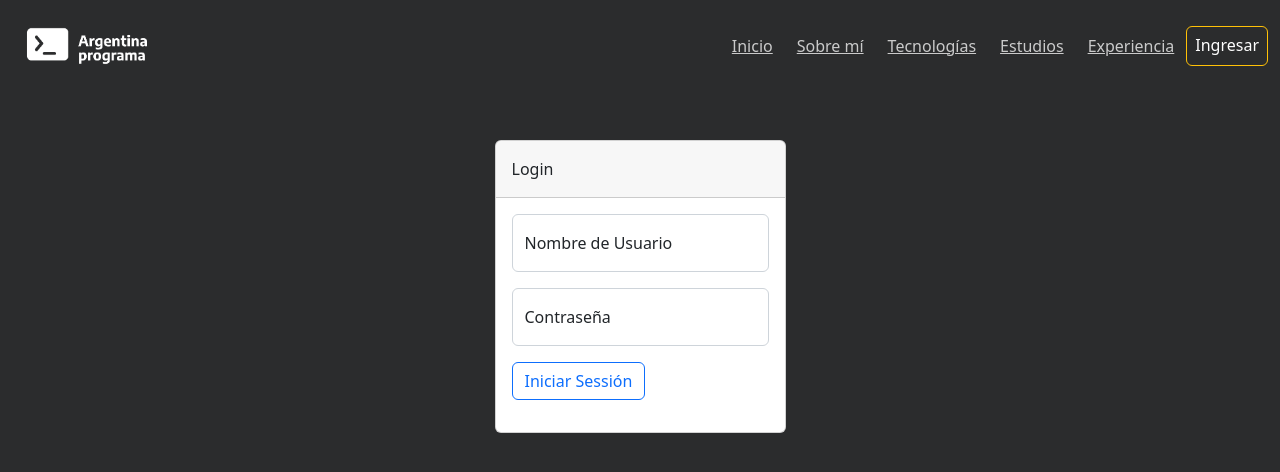
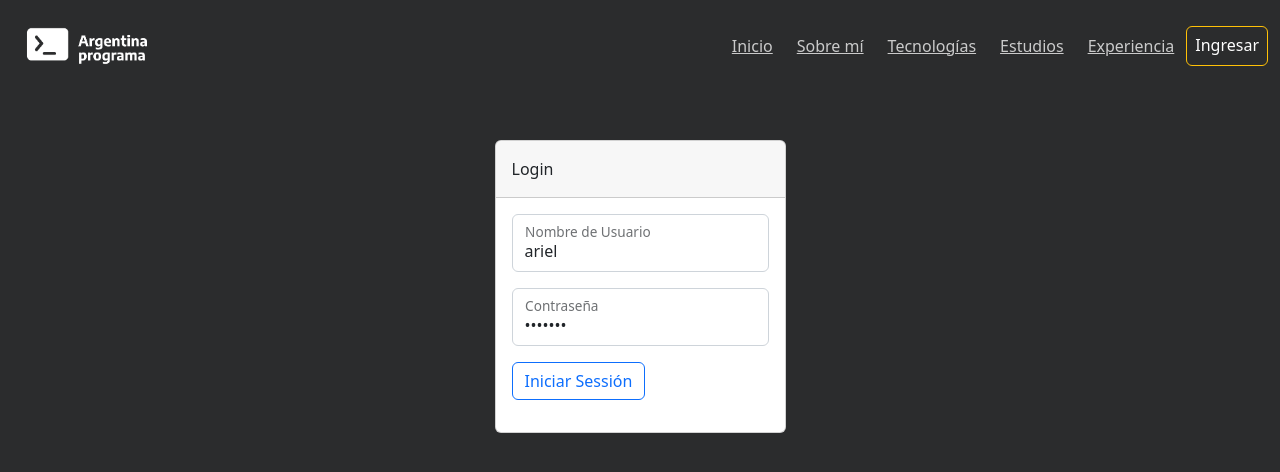
Before and after one commit to darmstedgio/portfolioargprog-front, an Angular app: page /login in a window 1280 px wide. Shown: the top 472 px of the page. Built offline with nearby package versions, Linux system fonts and the light colour scheme.

Commit message:
trying to share a value logged

```diff
--- a/src/app/app.module.ts
+++ b/src/app/app.module.ts
@@ -9,7 +9,7 @@ import { AboutmeComponent } from './modules/aboutme/aboutme.component';
 import { StudiesComponent } from './modules/studies/studies.component';
 import { ExperiencesComponent } from './modules/experiences/experiences.component';
 import { FooterComponent } from './modules/footer/footer.component';
-import { FormsModule } from '@angular/forms';
+import { FormsModule, ReactiveFormsModule } from '@angular/forms';
 import { HomeComponent } from './modules/home/home.component';
 import { HttpClientModule } from '@angular/common/http';
 import { LoginComponent } from './modules/login/login.component';
@@ -32,6 +32,7 @@ import { interceptorProvider } from './core/interceptors/auth-interceptor.servic
     BrowserModule,
     AppRoutingModule,
     FormsModule,
+    ReactiveFormsModule,
     HttpClientModule,
   ],
   providers: [interceptorProvider],
--- a/src/app/modules/experiences/experiences.component.ts
+++ b/src/app/modules/experiences/experiences.component.ts
@@ -20,7 +20,6 @@ export class ExperiencesComponent implements OnInit {
     this._laboral_experience.getLaboralExperience().subscribe(
       result => {
         this.laboralExperiences = result;
-        console.log(<any> this.laboralExperiences);
       }
     );
   }
--- a/src/app/modules/login/login.component.ts
+++ b/src/app/modules/login/login.component.ts
@@ -13,8 +13,8 @@ export class LoginComponent implements OnInit {
   isLogged = false;
   isLoginFail = false;
   userLogin: any;
-  public username: string = '';
-  public password: string = '';
+  public username: string = 'ariel';
+  public password: string = 'aMunoz1';
   public errMsj: string = '';
 
   roles: string[] = [];
@@ -48,8 +48,8 @@ export class LoginComponent implements OnInit {
         this.tokenService.setUserName(data.username);
         this.tokenService.setAuthorities(data.authorities);
         this.roles = data.authorities;
-        this.comunicationService.binario.emit(false);
-
+        // Emit para ocultar login del navbar
+        this.comunicationService.binario.emit(true);
       }
       ,
       err => {
@@ -57,16 +57,19 @@ export class LoginComponent implements OnInit {
         this.isLoginFail = true;
         this.errMsj = err.error.mensaje;
         console.log(this.errMsj);
+
+        // Emit para ocultar login del navbar
+        this.comunicationService.binario.emit(false);
       }
     );
   }
 
   logOut(){
     this.tokenService.logOut();
-    // window.sessionStorage.clear();
     this.isLogged = false;
     this.isLoginFail = true;
-    this.comunicationService.binario.emit(true);
+    // Emit para ocultar login del navbar
+    this.comunicationService.binario.emit(false);
   }
 
 }
--- a/src/app/modules/navbar/navbar.component.ts
+++ b/src/app/modules/navbar/navbar.component.ts
@@ -11,13 +11,13 @@ export class NavbarComponent implements OnInit {
   public show: boolean = true;
 
   constructor(
-    private comunicationService: ComunicationsService
+    private _comunicationService: ComunicationsService
   ) { }
 
   ngOnInit(): void {
-    this.comunicationService.binario.subscribe(
+    this._comunicationService.binario.subscribe(
       variable => {
-        this.show = variable;
+        this.show = !variable;
       }
     );
   }
--- a/src/app/modules/service/comunications.service.ts
+++ b/src/app/modules/service/comunications.service.ts
@@ -5,8 +5,17 @@ import { EventEmitter, Injectable } from '@angular/core';
 })
 export class ComunicationsService {
 
+  public saveBinario: boolean = false;
   public binario: EventEmitter<boolean>;
   constructor() {
     this.binario = new EventEmitter<boolean>();
+
+    this.binario.subscribe(
+      variable => {
+        this.saveBinario = variable;
+        console.log('valor binario:' + this.saveBinario)
+      }
+    );
   }
+
 }
--- a/src/app/modules/studies/studies.component.ts
+++ b/src/app/modules/studies/studies.component.ts
@@ -23,7 +23,6 @@ export class StudiesComponent implements OnInit {
     this._studiesService.getStudies().subscribe(
       result => {
         this.studies = result;
-        console.log(<any> this.studies);
       }
     );
   }
--- a/src/app/modules/tecnologies/tecnologies.component.html
+++ b/src/app/modules/tecnologies/tecnologies.component.html
@@ -10,7 +10,7 @@
     <div class="row" *ngFor="let tecnology of tecnologies">
 
       <!-- Tecnology -->
-      <div class="card mb-3 ">
+      <div class="card mb-3 " *ngIf="is_logged">
         <div class="row bg-dark">
           <div class="col-4 text-center p-3">
               <svg xmlns="http://www.w3.org/2000/svg" style="width: 10vw; max-width: 90px;" fill="currentColor" class="bi bi-pc-display-horizontal" viewBox="0 0 16 16">
--- a/src/app/modules/tecnologies/tecnologies.component.ts
+++ b/src/app/modules/tecnologies/tecnologies.component.ts
@@ -1,4 +1,6 @@
 import { Component, OnInit } from '@angular/core';
+import { FormControl, FormGroup } from '@angular/forms';
+import { ComunicationsService } from '../service/comunications.service';
 import { TecnologiesService } from '../service/tecnologies.service';
 
 @Component({
@@ -9,12 +11,22 @@ import { TecnologiesService } from '../service/tecnologies.service';
 })
 export class TecnologiesComponent implements OnInit {
   public tecnologies: any;
+  public is_logged: boolean = false;
+  form = new FormGroup({
+    name: new FormControl(''),
+    description: new FormControl(''),
+    level: new FormControl(0),
+  });
+
   constructor(
-    private _tecnologiesService: TecnologiesService
-  ) { }
+    private _tecnologiesService: TecnologiesService,
+    private _comunicationService: ComunicationsService
+  ) {  }
 
   ngOnInit(): void {
+
     this.loadTecnologies();
+    this.is_logged = this._comunicationService.saveBinario;
   }
 
   loadTecnologies(){
@@ -22,12 +34,8 @@ export class TecnologiesComponent implements OnInit {
     this._tecnologiesService.getTecnologies().subscribe(
       result => {
         this.tecnologies = result;
-        console.log(<any> this.tecnologies);
       }
     );
   }
 
-
-
-
 }
```
